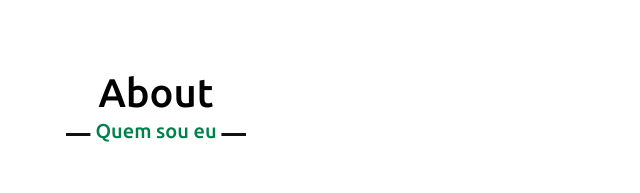
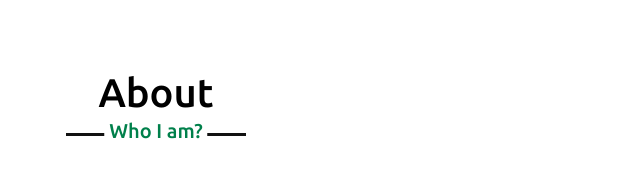
Before and after one commit to Marcos-dev-code/Portifolio, a plain HTML site: page index.html in a window 1280 px wide. Shown: the part 830-1023 px from the top of the page, 484-1124 px from the left. Drawn offline with nearby package versions, Linux system fonts and the light colour scheme.

Commit message:
correção de texto no idioma errado.

```diff
--- a/style.css
+++ b/style.css
@@ -222,7 +222,7 @@ section .title::after{
 /*SESSÃO SOBRE*/
 
 .about .title::after{
-    content:"Quem sou eu";
+    content:"Who I am?";
 }
 .about .about-content .left{
     width:45%;
```
